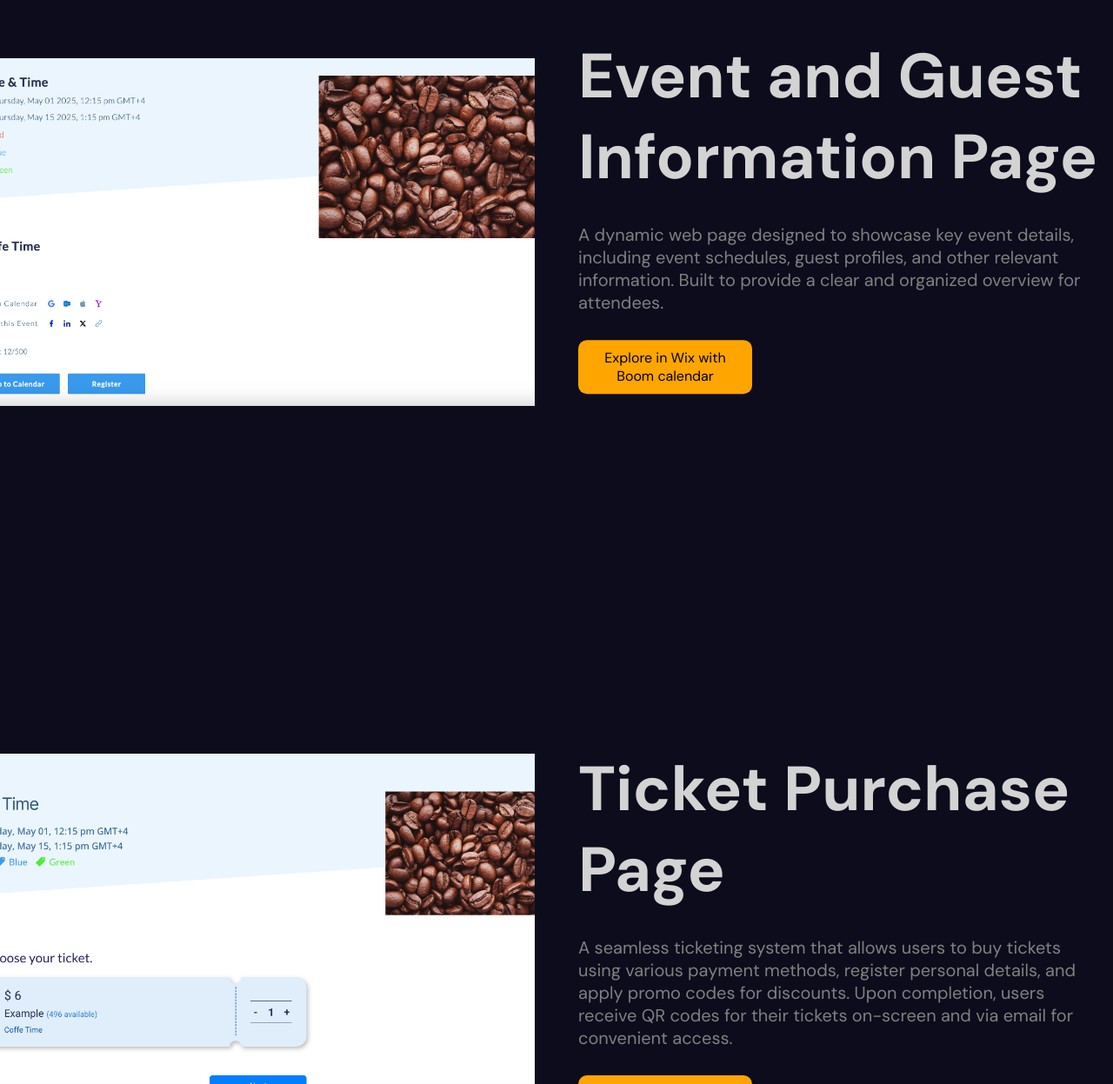
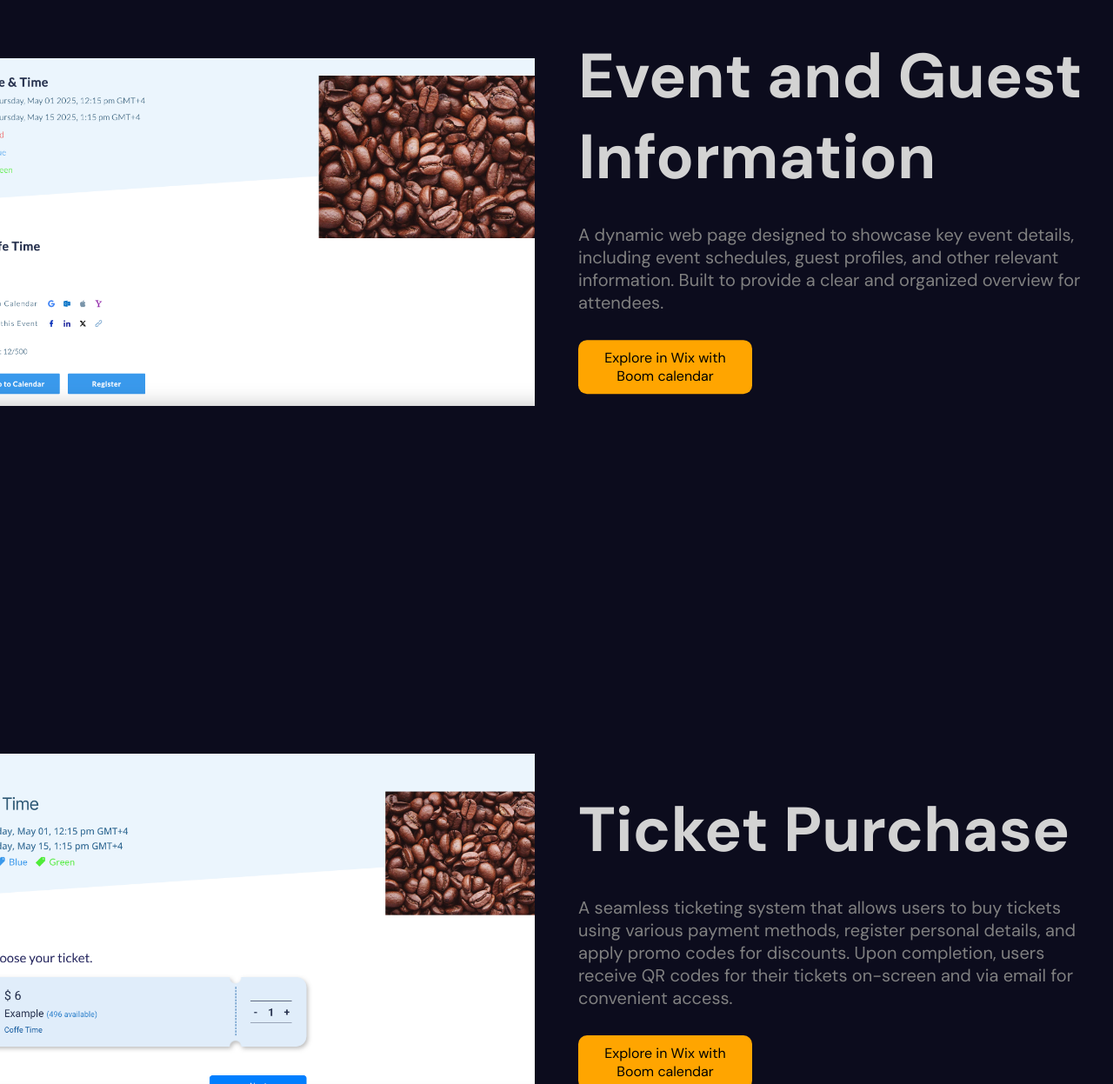
Before and after one commit to HErikH/Portfolio, a React (Vite) app: page / in a window 1280 px wide. Shown: the part 6734-7981 px from the top of the page at 87% size. Built offline with nearby package versions, Linux system fonts and the light colour scheme.

Commit message:
fix: fixed viewport cover and safe area also deleted page word from WIX apps names

```diff
--- a/index.html
+++ b/index.html
@@ -2,7 +2,7 @@
 <html lang="en">
   <head>
     <meta charset="UTF-8" />
-    <meta name="viewport" content="width=device-width; initial-scale=1.0; maximum-scale=1.0; user-scalable=0;" />
+    <meta name="viewport" content="width=device-width; initial-scale=1.0; maximum-scale=1.0; user-scalable=0; viewport-fit=cover" />
     <link href="https://fonts.googleapis.com/css2?family=DM+Sans:ital,opsz,wght@0,9..40,100;0,9..40,200;0,9..40,300;0,9..40,400;0,9..40,500;0,9..40,600;0,9..40,700;0,9..40,800;0,9..40,900;0,9..40,1000;1,9..40,100;1,9..40,1000&display=swap" rel="stylesheet">
     <link rel="icon" type="image/x-icon" href="/portfolio.ico">
     <title>Erik Harutyunyan Portfolio</title>
--- a/src/App.scss
+++ b/src/App.scss
@@ -16,6 +16,8 @@
     color: lightgray;
     background-color: #0c0c1d;
     overflow-x: hidden;
+    padding-right: env(safe-area-inset-right);
+    padding-left: env(safe-area-inset-left);
 }
 
 a {
--- a/src/data/data.js
+++ b/src/data/data.js
@@ -37,7 +37,7 @@
   },
   {
     id: 7,
-    title: "Event and Guest Information Page",
+    title: "Event and Guest Information",
     text: "A dynamic web page designed to showcase key event details, including event schedules, guest profiles, and other relevant information. Built to provide a clear and organized overview for attendees.",
     img: "/singlePage.png",
     url: "https://www.wix.com/app-market/calendar",
@@ -45,7 +45,7 @@
   },
   {
     id: 8,
-    title: "Ticket Purchase Page",
+    title: "Ticket Purchase",
     text: "A seamless ticketing system that allows users to buy tickets using various payment methods, register personal details, and apply promo codes for discounts. Upon completion, users receive QR codes for their tickets on-screen and via email for convenient access.",
     img: "/ticketsMain.png",
     url: "https://www.wix.com/app-market/calendar",
```
Also changed, not shown: 1 other file (tests, documents, lock files or other folders).
